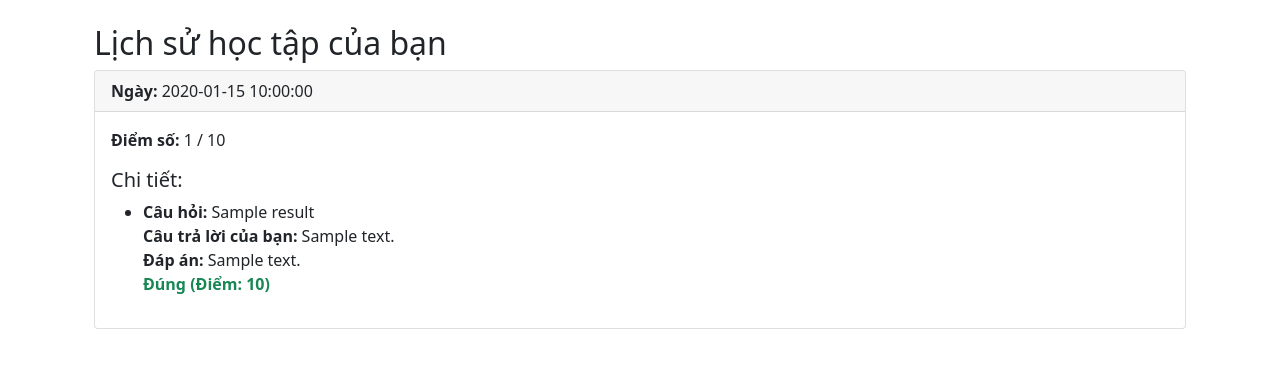
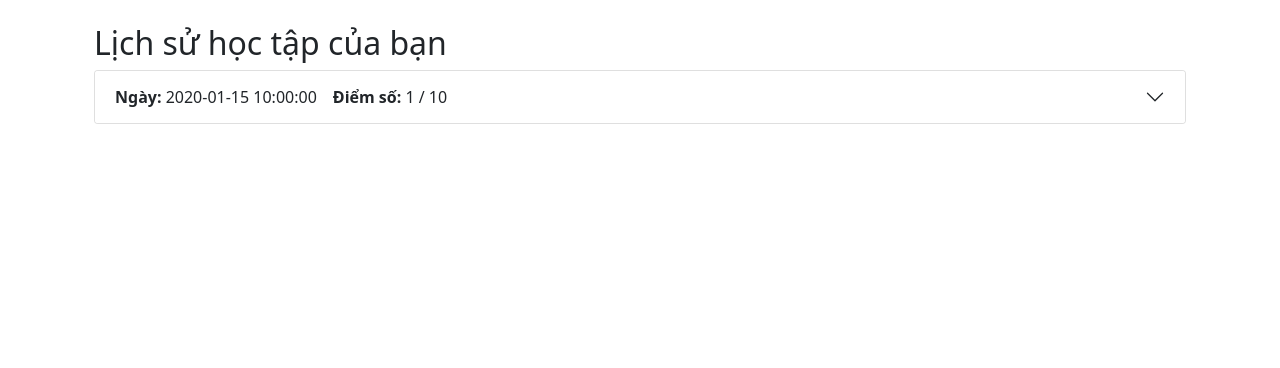
Before and after one commit to ctp1204/ai-rag, a FastAPI app: template templates/history.html in a window 1280 px wide. Shown: the part 56-424 px from the top of the page. Run offline with FastAPI, Linux system fonts and the light colour scheme; the template is opened without the code that fills it: most values are stand-ins (such as "Sample title", 1, 10 or a date in 2020); parts of the project's set-up code (start-up, migrations or seed data) failed here and were passed over; some libraries are stand-ins or nearby versions.

Commit message:
Fix history

```diff
--- a/templates/history.html
+++ b/templates/history.html
@@ -5,18 +5,22 @@
 {% block content %}
 <div class="container">
     <h2>Lịch sử học tập của bạn</h2>
+    <div class="accordion" id="historyAccordion">
         {% if history %}
             {% for item in history %}
-            <div class="card mb-3">
-                <div class="card-header">
-                    <strong>Ngày:</strong> {{ item.timestamp | default('N/A') }}
-                </div>
-                <div class="card-body">
-                    <p><strong>Điểm số:</strong> {{ item.total_score }} / {{ item.max_score }}</p>
+                <div class="accordion-item">
+                    <h2 class="accordion-header" id="heading-{{ loop.index }}">
+                        <button class="accordion-button collapsed" type="button" data-bs-toggle="collapse" data-bs-target="#collapse-{{ loop.index }}" aria-expanded="false" aria-controls="collapse-{{ loop.index }}">
+                            <span class="me-3"><strong>Ngày:</strong> {{ item.timestamp | default('N/A') }}</span>
+                            <span><strong>Điểm số:</strong> {{ item.total_score }} / {{ item.max_score }}</span>
+                        </button>
+                    </h2>
+                    <div id="collapse-{{ loop.index }}" class="accordion-collapse collapse" aria-labelledby="heading-{{ loop.index }}" data-bs-parent="#historyAccordion">
+                        <div class="accordion-body">
                             <h5>Chi tiết:</h5>
-                    <ul>
+                            <ul class="list-group">
                                 {% for result in item.results %}
-                            <li>
+                                    <li class="list-group-item">
                                         <strong>Câu hỏi:</strong> {{ result.question }}<br>
                                         <strong>Câu trả lời của bạn:</strong> {{ result.user_answer }}<br>
                                         <strong>Đáp án:</strong> {{ result.correct_answer }}<br>
@@ -28,9 +32,11 @@
                             </ul>
                         </div>
                     </div>
+                </div>
             {% endfor %}
         {% else %}
             <p>Bạn chưa có lịch sử học tập nào.</p>
         {% endif %}
     </div>
+</div>
 {% endblock %}
```
Also changed, not shown: templates/user_history.html (+14 -8 lines). Lines whose indentation alone changed are shown as unchanged.
